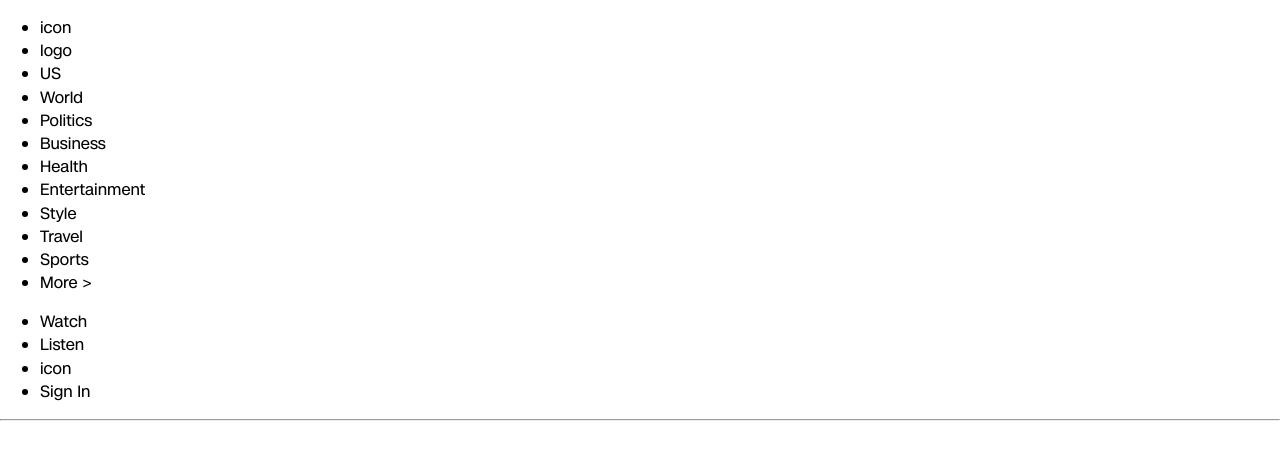
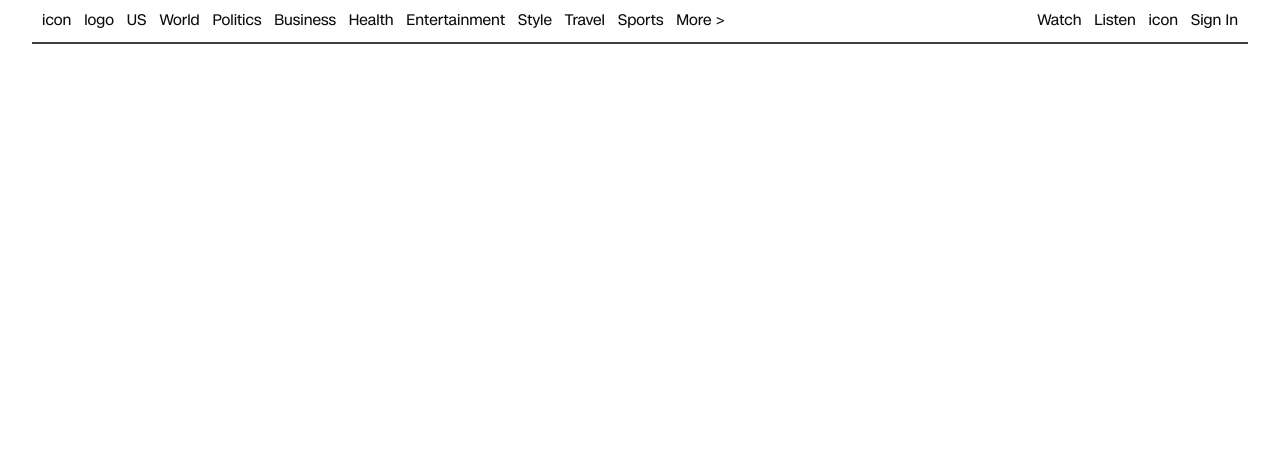
Before and after one commit to Amir-mohammad-ahmady-1234/CNN, a plain HTML site: page index.html in a window 1280 px wide. Drawn offline with Linux system fonts and the light colour scheme.

Commit message:
start styling header

```diff
--- a/css/styles.css
+++ b/css/styles.css
@@ -1,33 +1,19 @@
+/* ==================== Base styles and color variables ==================== */
 :root {
-  /* main color and thems */
   --theme-primary: #c00;
-  --theme-background: #0c0c0c;
+  --theme-background: #fff;
   --theme-divider: #404040;
   --theme-copy: #404040;
   --theme-copy-accent: #e6e6e6;
   --theme-copy-accent-hover: #fff;
   --theme-icon-color: #e6e6e6;
   --theme-icon-color-hover: #fff;
-
-  /* header */
-  --theme-header__background: #fff;
-  --theme-header__copy-accent: #0c0c0c;
-  --theme-header__copy-follow: #0c0c0c;
-  --theme-header__logo-color: #c00;
-  --theme-header__icon-color: #0c0c0c;
-  --theme-header__icon-color-hover: #6e6e6e;
-  --theme-header__dropdown-background: #fff;
-  --theme-header__dropdown-item-link-color: #0c0c0c;
-  --theme-header__dropdown-item-link-hover-color: #fff;
-  --theme-header__dropdown-box-shadow: 0px 3px 8px 0px #6a73810f,
-    0px 6px 12px 0px #6a738129;
-  --theme-header__dropdown-border: 1px solid #e6e6e6;
-  --theme-header__dropdown-border-radius: 4px;
-  --theme-header__dropdown-margin-top: 2px;
 }
 
 * {
   box-sizing: border-box;
+  margin: 0;
+  padding: 0;
 }
 
 html,
@@ -44,8 +30,52 @@ body {
 
 body {
   font-family: "cnn_sans_display", Arial, sans-serif;
-  color: var(--text);
+  color: var(--theme-copy);
   line-height: 1.45;
   margin: 0;
-  background: #fff;
+  background: var(--theme-background);
 }
+
+hr {
+  border: none;
+  height: 2px;
+  background-color: var(--theme-divider);
+  margin: 0 2rem;
+}
+
+a {
+  text-decoration: none;
+  color: inherit;
+  cursor: pointer;
+}
+
+/* ==================== Header ==================== */
+header {
+  display: flex;
+  flex-direction: column;
+  color: #0c0c0c;
+  font-size: 15px;
+  font-weight: 500;
+}
+
+.header-container {
+  display: flex;
+  justify-content: space-between;
+  align-items: center;
+  margin: 0 2rem;
+  padding: 10px;
+}
+
+ul {
+  list-style: none;
+}
+
+.left-side-header {
+  display: flex;
+  gap: 0.8rem;
+}
+
+.right-side-header {
+  display: flex;
+  gap: 0.8rem;
+}
--- a/index.html
+++ b/index.html
@@ -10,29 +10,31 @@
   <body>
     <!-- ======= HEADER ======= -->
     <header>
-      <div class="left-side-header">
-        <ul>
-          <li>icon</li>
-          <li>logo</li>
-          <li>US</li>
-          <li>World</li>
-          <li>Politics</li>
-          <li>Business</li>
-          <li>Health</li>
-          <li>Entertainment</li>
-          <li>Style</li>
-          <li>Travel</li>
-          <li>Sports</li>
-          <li>More ></li>
-        </ul>
-      </div>
-      <div class="left-side-header">
-        <ul>
-          <li>Watch</li>
-          <li>Listen</li>
-          <li>icon</li>
-          <li>Sign In</li>
-        </ul>
+      <div class="header-container">
+        <div>
+          <ul class="left-side-header">
+            <li><a href="#">icon</a></li>
+            <li><a href="#">logo</a></li>
+            <li><a href="#">US</a></li>
+            <li><a href="#">World</a></li>
+            <li><a href="#">Politics</a></li>
+            <li><a href="#">Business</a></li>
+            <li><a href="#">Health</a></li>
+            <li><a href="#">Entertainment</a></li>
+            <li><a href="#">Style</a></li>
+            <li><a href="#">Travel</a></li>
+            <li><a href="#">Sports</a></li>
+            <li><a href="#">More ></a></li>
+          </ul>
+        </div>
+        <div>
+          <ul class="right-side-header">
+            <li><a href="#">Watch</a></li>
+            <li><a href="#">Listen</a></li>
+            <li><a href="#">icon</a></li>
+            <li><a href="#">Sign In</a></li>
+          </ul>
+        </div>
       </div>
       <hr />
     </header>
```
